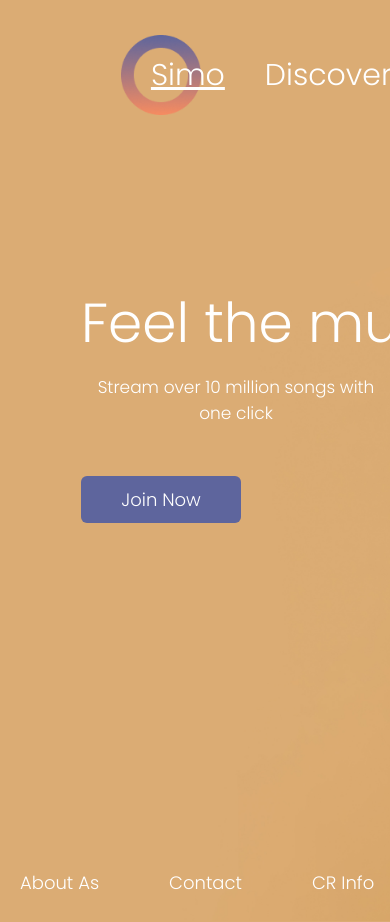
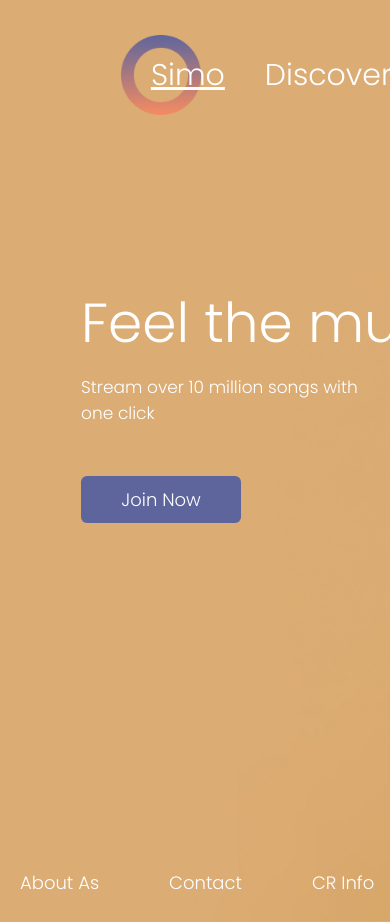
Before and after one commit to dev-ley/MusicSPA-React, a React (Create React App) app: page / in a window 390 px wide. Shown: the top 922 px of the page. Built offline with nearby package versions, Linux system fonts and the light colour scheme.

Commit message:
Update Simo.css

```diff
--- a/src/pages/Simo/Simo.css
+++ b/src/pages/Simo/Simo.css
@@ -167,7 +167,7 @@
         font-size: 17px;
         color: white;
         text-wrap: wrap;
-        text-align: center;
+        text-align: start;
         margin-top: 10px;
         margin-left: 5rem;
 
```
